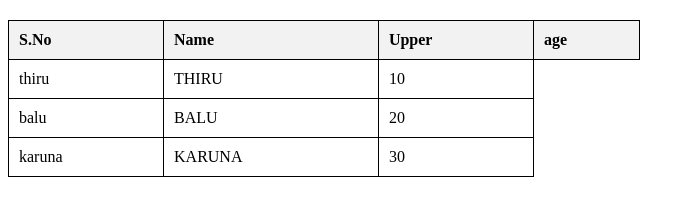
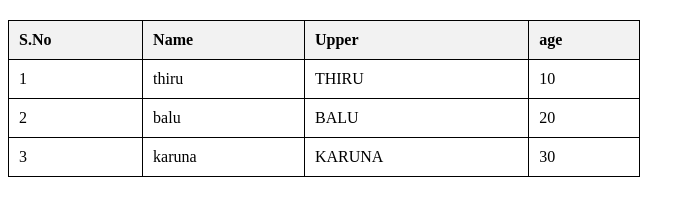
Before and after one commit to github-thiru/jstable, a plain HTML site: page index.html in a window 1280 px wide. Shown: the whole page, without its empty margins (0-695 px from the left). Drawn offline with Linux system fonts and the light colour scheme.

Commit message:
Update index.html

```diff
--- a/index.html
+++ b/index.html
@@ -47,6 +47,7 @@
 //first
       let tdSno = document.createElement('td');
       tdSno.innerText = i+1;
+      tr.appendChild(tdSno);
 
  //second
       let tdName = document.createElement('td');
```
